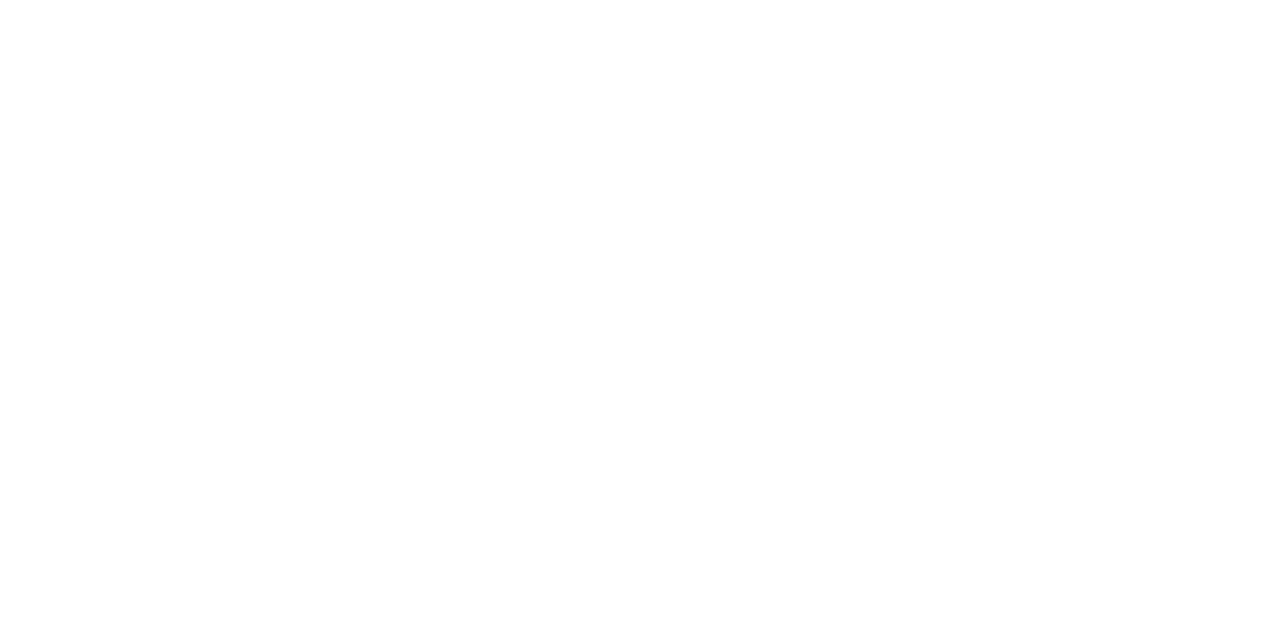
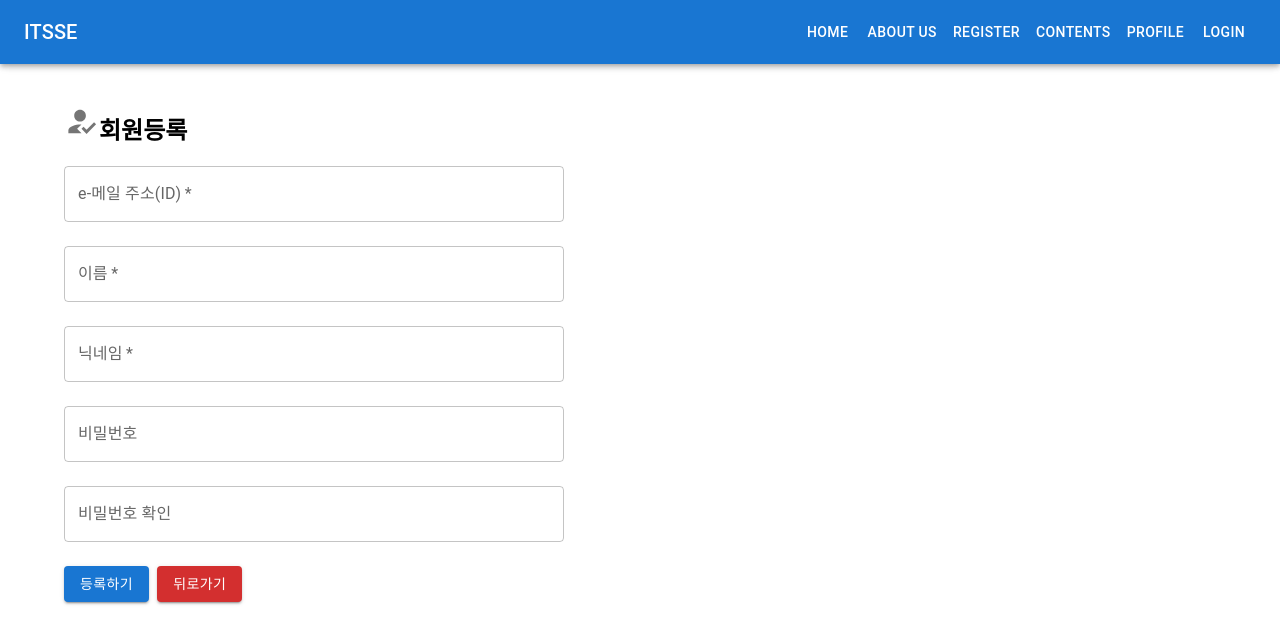
Before and after one commit to itssegit/community-fe, a React (Create React App) app: page /user/register in a window 1280 px wide. Before the commit this address had no page. Shown: the top 644 px of the page. Built offline with nearby package versions, Linux system fonts and the light colour scheme.

Commit message:
2022.10.18 Giorgio 개발

```diff
--- a/src/App.js
+++ b/src/App.js
@@ -1,11 +1,13 @@
 import './App.css';
 import { Route, Routes } from 'react-router-dom';
 import Home from './pages/Home';
-import About from './pages/About';
-import Profile from './pages/Profile';
+import About from './pages/etc/About';
+import Profile from './pages/user/Profile';
 import Articles from './pages/Articles';
 import Article from './pages/Article';
 import Layout from './Layout';
+import Register from './pages/user/Register';
+import Login from './pages/user/Login';
 
 function App() {
   return (
@@ -13,10 +15,12 @@ function App() {
       <Route element={<Layout />}>
         <Route path='/' element={<Home />}/>
         <Route path='/about' element={<About />}/>
-        <Route path='/profiles/:username' element={<Profile />}/>
         <Route path='/articles' element={<Articles />}>
           <Route path=':id' element={<Article />} />
         </Route>
+        <Route path='/user/profiles/:username' element={<Profile />}/>
+        <Route path='/user/register' element={<Register />} />
+        <Route path='/user/login' element={<Login />} />
       </Route>
     </Routes>
   );
--- a/src/Layout.js
+++ b/src/Layout.js
@@ -7,11 +7,12 @@ import MenuIcon from '@mui/icons-material/Menu';
 import Toolbar from '@mui/material/Toolbar';
 import Typography from '@mui/material/Typography';
 import Button from '@mui/material/Button';
+import Container from '@mui/material/Container';
 
 const Layout = () => {
     //
     const navigate = useNavigate();
-    const navItems = ['Home', 'About', 'Profile'];
+    const navItems = ['Home', 'About us', 'Register', 'Contents', 'Profile', 'Login'];
 
     const movePage = (item) => {
         const selectedMenu = item.target.value;
@@ -19,11 +20,17 @@ const Layout = () => {
             case 'Home':
                 navigate('/');
                 break;
-            case 'About':
-                navigate('/about');
+            case 'About us':
+                navigate('/about?detail=true&mode=1');
                 break;
             case 'Profile':
-                navigate('/profiles/giorgio');
+                navigate('/user/profiles/giorgio');
+                break;
+            case 'Register':
+                navigate('/user/register');
+                break;
+            case 'Login':
+                navigate('/user/login');
                 break;
             default:
                 console.log(`Sorry, we are out of Page.`);
@@ -31,7 +38,7 @@ const Layout = () => {
     }
 
     return (
-        <div>
+        <Box sx={{display: 'flex'}}>
             <AppBar component="nav">
                 <Toolbar>
                 <IconButton
@@ -58,10 +65,12 @@ const Layout = () => {
                 </Box>
                 </Toolbar>
             </AppBar>
-            <main>
-                <Outlet />
-            </main>
-        </div>
+            <Container fixed>
+                <Box sx={{width:'100%', pt:'84px'}}>
+                    <Outlet />
+                </Box>
+            </Container>
+        </Box>
     )
 };
 
--- a/src/pages/Home.js
+++ b/src/pages/Home.js
@@ -10,7 +10,7 @@ const Home = () => {
                     <Link to="/about">소개</Link>
                 </li>
                 <li>
-                    <Link to="/profiles/giorgio">Giorgio의 프로필</Link>
+                    <Link to="/user/profiles/giorgio">Giorgio의 프로필</Link>
                 </li>
                 <li>
                     <Link to="/profiles/ironman">Ironman의 프로필</Link>
--- a/src/pages/About.js
+++ b/src/pages/etc/About.js
@@ -5,6 +5,7 @@
  */
 
  import { useSearchParams } from 'react-router-dom';
+ import { Stack, Button } from '@mui/material';
 
  const About = () => {
    const [searchParams, setSearchParams] = useSearchParams();
@@ -22,12 +23,15 @@
 
    return (
      <div>
-       <h1>소개</h1>
-       <p>리액트 라우터를 사용해 보는 프로젝트입니다.</p>
+       <h1>일단 블로그를 만들어보려고 합니다.</h1>
+       <h3>이 페이지는 또한 React Router Dom 쿼리 스트링 예시 페이지이기도 합니다.</h3>
+       <p>Tech set : React, Spring boot, Docker, AWS etc</p>
        <p>detail: {detail}</p>
        <p>mode: {mode}</p>
-       <button onClick={onToggleDetail}>Toggle detail</button>
-       <button onClick={onIncreaseMode}>mode + 1</button>
+       <Stack direction="row" spacing={1}>
+          <Button variant="contained" onClick={onToggleDetail}>Toggle detail</Button>
+          <Button variant="contained" color="info" onClick={onIncreaseMode}>mode + 1</Button>
+       </Stack>
      </div>
    );
  };
--- /dev/null
+++ b/src/pages/user/Login.js
@@ -0,0 +1,40 @@
+import { Box, Stack, Button, TextField } from "@mui/material";
+
+const Login = () => {
+    //
+    return (
+        <div style={{marginTop:'4rem'}}>
+            <Box component='form' style={{background:'#efefef', padding:'1.5rem', paddingBottom: '4rem'}}>
+                <h2 style={{marginBottom:'1.5rem'}}>
+                    로그인하기
+                </h2>
+                <div>
+                    <TextField
+                        required
+                        id="outlined-required"
+                        label="e-메일 주소(ID)"
+                        style={{width:'500px'}}
+                    />
+                </div>
+                <div>
+                    <TextField
+                        id="outlined-password-input"
+                        label="비밀번호"
+                        type="password"
+                        autoComplete="current-password"
+                        style={{width:'500px', marginTop:'1.5rem'}}
+                    />
+                </div>
+                <div style={{width:'500px', marginTop:'1.5rem'}}>
+                    <Stack direction="row" spacing={1}>
+                        <Button variant="contained">로그인</Button>
+                        <Button variant="contained" color="success">회원가입</Button>
+                        <Button variant="contained" color="error">비밀번호 분실</Button>
+                    </Stack>
+                </div>
+            </Box>
+        </div>
+    )
+};
+
+export default Login;
--- /dev/null
+++ b/src/pages/user/Profile.js
@@ -0,0 +1,120 @@
+import { Typography } from "@mui/material";
+import { useParams } from "react-router-dom";
+import ImageList from '@mui/material/ImageList';
+import ImageListItem from '@mui/material/ImageListItem';
+
+/**
+ *
+ * URL 파라미터 사용법 예시
+ */
+
+const dummyData = {
+    giorgio: {
+        name: '죠르죠',
+        description: '으아아아아아 하기 싫어!',
+        email: 'giorgio0420@naver.com',
+        nickname: 'giorgio'
+    },
+    ironman: {
+        name: '초리초리',
+        description: '힝힝',
+        email: 'incheol@naver.com',
+        nickname: 'plmmaster'
+    }
+}
+
+const itemData = [
+    {
+      img: 'https://images.unsplash.com/photo-1551963831-b3b1ca40c98e',
+      title: 'Breakfast',
+    },
+    {
+      img: 'https://images.unsplash.com/photo-1551782450-a2132b4ba21d',
+      title: 'Burger',
+    },
+    {
+      img: 'https://images.unsplash.com/photo-1522770179533-24471fcdba45',
+      title: 'Camera',
+    },
+    {
+      img: 'https://images.unsplash.com/photo-1444418776041-9c7e33cc5a9c',
+      title: 'Coffee',
+    },
+    {
+      img: 'https://images.unsplash.com/photo-1533827432537-70133748f5c8',
+      title: 'Hats',
+    },
+    {
+      img: 'https://images.unsplash.com/photo-1558642452-9d2a7deb7f62',
+      title: 'Honey',
+    },
+    {
+      img: 'https://images.unsplash.com/photo-1516802273409-68526ee1bdd6',
+      title: 'Basketball',
+    },
+    {
+      img: 'https://images.unsplash.com/photo-1518756131217-31eb79b20e8f',
+      title: 'Fern',
+    },
+    {
+      img: 'https://images.unsplash.com/photo-1597645587822-e99fa5d45d25',
+      title: 'Mushrooms',
+    },
+    {
+      img: 'https://images.unsplash.com/photo-1567306301408-9b74779a11af',
+      title: 'Tomato basil',
+    },
+    {
+      img: 'https://images.unsplash.com/photo-1471357674240-e1a485acb3e1',
+      title: 'Sea star',
+    },
+    {
+      img: 'https://images.unsplash.com/photo-1589118949245-7d38baf380d6',
+      title: 'Bike',
+    },
+];
+
+const Profile = () => {
+    const params = useParams();
+    const profile = dummyData[params.username];
+
+    return (
+        <div>
+            <h1>Giorgio님의 프로필</h1>
+            {
+                profile ? (
+                    <>
+                        <div>
+                            <h2>{profile.name}</h2>
+                            <p>{profile.email}</p>
+                            <Typography>
+                                {profile.description}
+                            </Typography>
+                        </div>
+                        <div style={{marginTop:'3rem'}}>
+                            <div>
+                                <h3>{profile.name} 님의 뻬이보리츠</h3>
+                            </div>
+                            <ImageList sx={{ width: 500, height: 450 }} cols={3} rowHeight={164}>
+                            {itemData.map((item) => (
+                                <ImageListItem key={item.img}>
+                                <img
+                                    src={`${item.img}?w=164&h=164&fit=crop&auto=format`}
+                                    srcSet={`${item.img}?w=164&h=164&fit=crop&auto=format&dpr=2 2x`}
+                                    alt={item.title}
+                                    loading="lazy"
+                                />
+                                </ImageListItem>
+                            ))}
+                            </ImageList>
+                        </div>
+                    </>
+                ) : (
+                    <p>존재하지 않는 사용자입니다.</p>
+                )
+            }
+        </div>
+    )
+}
+
+export default Profile;
--- /dev/null
+++ b/src/pages/user/Register.js
@@ -0,0 +1,72 @@
+import * as React from 'react';
+import Box from '@mui/material/Box';
+import TextField from '@mui/material/TextField';
+import Button from '@mui/material/Button';
+import Stack from '@mui/material/Stack';
+import HowToRegIcon from '@mui/icons-material/HowToReg';
+
+const Register = () => {
+    //
+    const clickRegister = () => {
+        //
+        alert("등록이 완료되었습니다.");
+    }
+    //
+    return (
+        <div>
+            <h2><HowToRegIcon fontSize='large' color='action'/>회원등록</h2>
+            <Box component="form">
+                <div>
+                    <TextField
+                        required
+                        id="outlined-required"
+                        label="e-메일 주소(ID)"
+                        style={{width:'500px'}}
+                    />
+                </div>
+                <div>
+                    <TextField
+                        required
+                        id="outlined-required"
+                        label="이름"
+                        style={{width:'500px', marginTop:'1.5rem'}}
+                    />
+                </div>
+                <div>
+                    <TextField
+                        required
+                        id="outlined-required"
+                        label="닉네임"
+                        style={{width:'500px', marginTop:'1.5rem'}}
+                    />
+                </div>
+                <div>
+                    <TextField
+                        id="outlined-password-input"
+                        label="비밀번호"
+                        type="password"
+                        autoComplete="current-password"
+                        style={{width:'500px', marginTop:'1.5rem'}}
+                    />
+                </div>
+                <div>
+                    <TextField
+                        id="outlined-password-input"
+                        label="비밀번호 확인"
+                        type="password"
+                        autoComplete="current-password"
+                        style={{width:'500px', marginTop:'1.5rem'}}
+                    />
+                </div>
+                <div style={{width:'500px', marginTop:'1.5rem'}}>
+                    <Stack direction="row" spacing={1}>
+                        <Button variant="contained" onClick={clickRegister}>등록하기</Button>
+                        <Button variant="contained" color="error">뒤로가기</Button>
+                    </Stack>
+                </div>
+            </Box>
+        </div>
+    )
+};
+
+export default Register;
```
Also changed, not shown: src/pages/Profile.js (deleted, +0 -46 lines).
